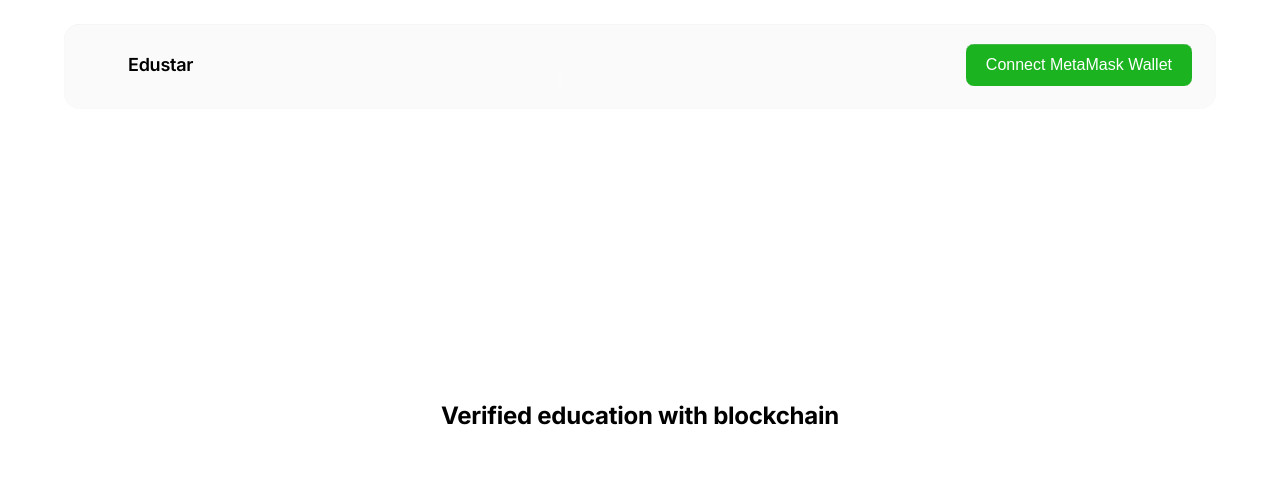
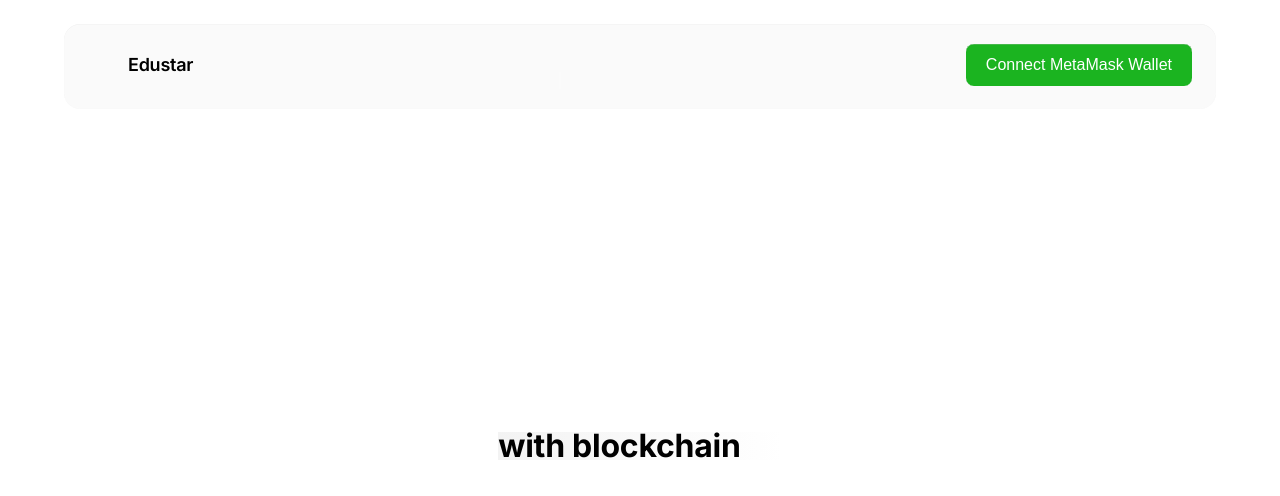
Before and after one commit to kcthomasleung/edustar, a Next.js app in the folder edustar-front/: page / in a window 1280 px wide. Shown: the top 496 px of the page. Built offline with nearby package versions, Linux system fonts and the light colour scheme.

Commit message:
ignore this (design wise)

```diff
--- /dev/null
+++ b/edustar-front/components/HeroComponent/index.js
@@ -0,0 +1,11 @@
+import styles from './styles.module.css';
+
+const HeroComponent = ({ }) => (
+    <div className="hero">
+        <h1 className={styles.title}>Verified education</h1>
+        <h1 className={styles.gradient}>with blockchain</h1>
+        {/* <p className={styles.subtitle}>{subtitle}</p> */}
+    </div>
+);
+
+export default HeroComponent;
--- /dev/null
+++ b/edustar-front/components/HeroComponent/styles.module.css
@@ -0,0 +1,43 @@
+.title {
+    font-size: 2rem;
+    font-weight: 700;
+    line-height: 1.2;
+    margin-bottom: 1rem;
+    color: #fff;
+}
+
+.description {
+    font-size: 1.25rem;
+    line-height: 1.5;
+    margin-bottom: 1.5rem;
+    color: #fff;
+}
+
+.description a {
+    color: #fff;
+    text-decoration: underline;
+}
+
+.description a:hover {
+    color: #fff;
+}
+
+.grid {
+    display: grid;
+    grid-template-columns: repeat(2, minmax(0, 1fr));
+    gap: 2rem;
+    margin-top: 3rem;
+}
+
+.card {
+    padding: 1.5rem 2rem;
+    background-color: #fff;
+    border-radius: 0.5rem;
+    color: #000;
+    transition: transform 0.25s ease-in-out;
+}
+
+.gradient {
+    background: linear-gradient(90deg, #f3f3f3 0%, #ffffff 100%);
+
+}
--- a/edustar-front/src/app/page.js
+++ b/edustar-front/src/app/page.js
@@ -8,6 +8,7 @@ import { useTheme } from "next-themes";
 import { useEffect } from 'react';
 import Link from 'next/link'
 import { NikeCard } from '../../components/3Dimension'
+import HeroComponent from '../../components/HeroComponent'
 
 export default function Home() {
 
@@ -25,9 +26,10 @@ useEffect(() => {
         <p>
         </p>
       </div>
-      <h2 className={styles.title}>
+      <HeroComponent/>
+      {/* <h2 className={styles.title}>
         Verified education <a href="">with blockchain</a>
-      </h2>
+      </h2> */}
 
       {/* <NikeCard/> */}
 
```
